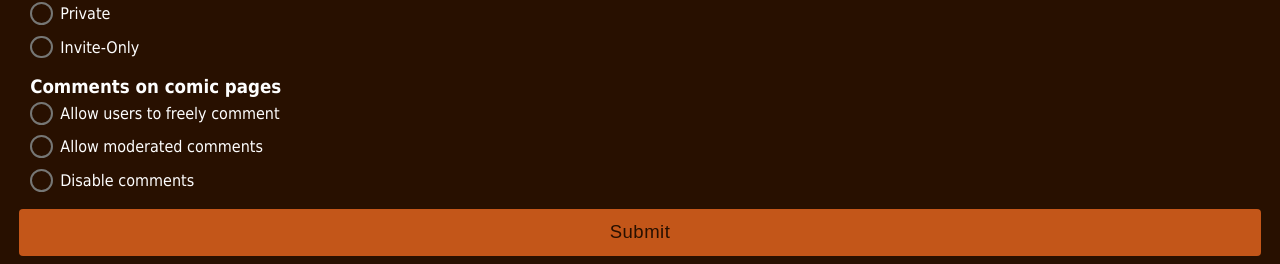
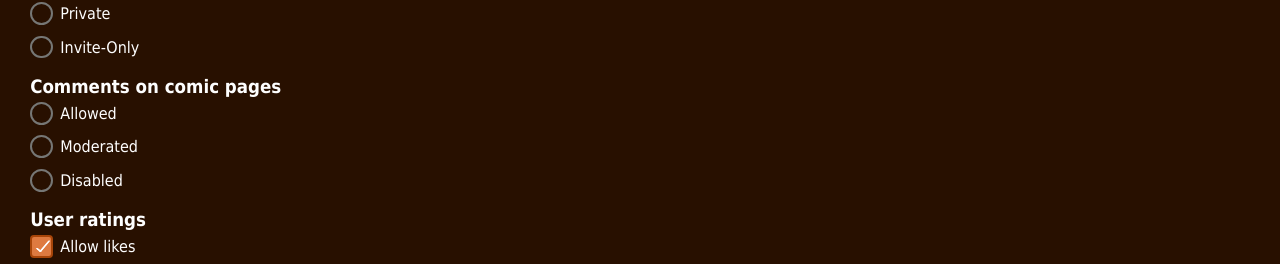
Before and after one commit to rockabetty/caveart, a Next.js app: page /comics/new in a window 1280 px wide. Shown: the part 688-952 px from the top of the page. Built offline with nearby package versions, Linux system fonts and the light colour scheme; no server answers.

Commit message:
non text forms for comic creation UI finished

```diff
--- a/src/pages/comics/new.tsx
+++ b/src/pages/comics/new.tsx
@@ -18,11 +18,10 @@ const ComicProfileForm = () => {
     subdomain: '',
     description: '',
     genres: {},
-    style: {},
     content: {},
     comments: 'allowed',
     visibility: 'Public',
-    likes: { allowed: true },
+    likes: true,
     rating: 'Appropriate for everyone'
   })
 
@@ -31,11 +30,14 @@ const ComicProfileForm = () => {
     setFormValues({ ...formValues, [e.target.name]: e.target.value })
   }
 
-  const submitComic = () => {
-    console.log("hi welcoem to chilis")
+  const submitComic = async () => {
+    const response = await axios.post('/api/comics/new', formValues)
+    .then((response) => {
+      console.log(response)
+    })
   }
 
-  const onToggle = (e: React.ChangeEvent<HTMLInputElement>) => {
+  const onToggleTag = (e: React.ChangeEvent<HTMLInputElement>) => {
     const selection = formValues[e.target.name] || {}
     if (selection[e.target.value]) {
       delete selection[e.target.value]
@@ -43,6 +45,14 @@ const ComicProfileForm = () => {
       selection[e.target.value] = true
     }
     setFormValues({ ...formValues, [e.target.name]: selection })
+  }
+
+  const toggleLikes = () => {
+    const allowLikes = formValues.likes;
+    setFormValues({
+      ...formValues,
+      likes: !allowLikes
+    })
   }
 
 
@@ -159,7 +169,7 @@ const ComicProfileForm = () => {
               labelText={genre.name}
               id={`genre-${genre.name}`}
               checked={formValues.genres[genre.id]}
-              onChange={onToggle}
+              onChange={onToggleTag}
               name="genres"
               value={genre.id}
             />
@@ -189,29 +199,30 @@ const ComicProfileForm = () => {
 
       <fieldset>
         <legend>Comments on comic pages</legend>
-        <Radio
-          labelText="Allow users to freely comment"
-          checked={formValues.comments === 'Allowed'}
-          name="comments"
-          id="comments_allowed"
-          value="Allowed"
-          onChange={onChange}
-        />
-        <Radio
-          labelText="Allow moderated comments"
-          checked={formValues.comments === 'Moderated'}
-          name="comments"
-          id="comments_moderated"
-          value="Moderated"
-          onChange={onChange}
-        />
-         <Radio
-          labelText="Disable comments"
-          checked={formValues.comments === 'Disabled'}
-          name="comments"
-          id="comments_disabled"
-          value="Disabled"
-          onChange={onChange}
+         {['Allowed', 'Moderated', 'Disabled'].map((option, idx) => {
+          return (
+            <div key={idx}>
+              <Radio
+                labelText={option}
+                checked={formValues.comments === option}
+                name="comments"
+                id={`comments-${option}`}
+                value={option}
+                onChange={onChange}
+              />
+            </div>
+          )
+        })}
+      </fieldset>
+
+      <fieldset>
+        <legend>User ratings</legend>
+        <Checkbox
+          labelText="Allow likes"
+          checked={formValues.likes}
+          id={`likes`}
+          value={true}
+          onChange={toggleLikes}
         />
       </fieldset>
 
```
Also changed, not shown: public/img/brand/kraugakbanner.jpg (added).
